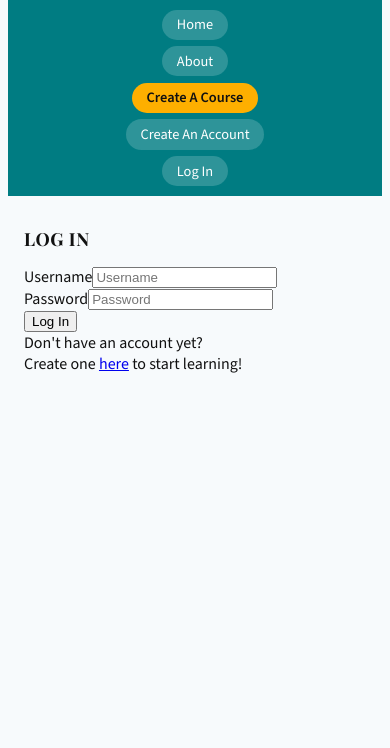
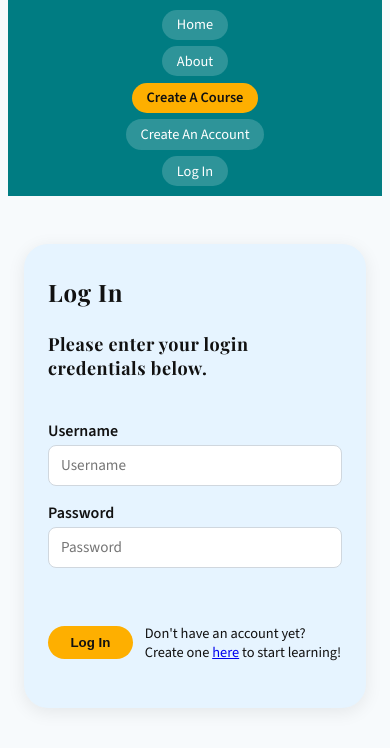
Before and after one commit to SheCodesAus/boolean-bears_frontend, a React (Vite) app: page /login in a window 390 px wide. Shown: the top 748 px of the page. Built offline with nearby package versions, Linux system fonts and the light colour scheme; a web font is replaced by a local one.

Commit message:
shared form css and other separate form css applied or updated. Affects login/out, create account, create course pages

```diff
--- a/src/components/CreateAccountForm.jsx
+++ b/src/components/CreateAccountForm.jsx
@@ -41,7 +41,7 @@ function CreateAccountForm() {
             await postCreateAccount(payload);
 
             // SUCCESS: Redirect to the the login page.
-            alert ("Account created successfully! Please log in.");
+            alert("Account created successfully! Please log in.");
             navigate("/login");
 
         } catch (err) {
@@ -52,11 +52,11 @@ function CreateAccountForm() {
     };
 
     return (
-        <form className="create-account-form" onSubmit={handleSubmit}>
-            <h2>Create An Account</h2>
-            {error && <p style={{ color: 'red' }}>{error}</p>}
+        <form className="form-grid" onSubmit={handleSubmit}>
+            <h2>Please create your account below by entering your details.</h2>
+            {error && <p style={{ color: "red" }}>{error}</p>}
 
-            <div className="field-group">
+            <div className="form-field">
                 <label htmlFor="username">Username</label>
                 <input
                     type="text"
@@ -64,10 +64,10 @@ function CreateAccountForm() {
                     placeholder="Username"
                     onChange={handleChange}
                     value={credentials.username}
-                    />
+                />
             </div>
 
-            <div className="field-group">
+            <div className="form-field">
                 <label htmlFor="emailaddress">Email</label>
                 <input
                     type="text"
@@ -75,9 +75,10 @@ function CreateAccountForm() {
                     placeholder="Email address"
                     onChange={handleChange}
                     value={credentials.emailaddress}
-                    />
+                />
             </div>
-            <div className="field-group">
+
+            <div className="form-field">
                 <label htmlFor="password">Password</label>
                 <input
                     type="password"
@@ -85,12 +86,14 @@ function CreateAccountForm() {
                     placeholder="Enter a password"
                     onChange={handleChange}
                     value={credentials.password}
-                    />
+                />
             </div>
 
-            <button type="submit">
-                Sign Up
-            </button>
+            <div className="form-actions">
+                <button type="submit" className="primary-btn">
+                    Sign Up
+                </button>
+            </div>
         </form>
     );
 }
--- a/src/components/CreateCourseForm.css
+++ b/src/components/CreateCourseForm.css
@@ -1,5 +1,5 @@
-/* Form container */
-form {
+/* Only styles the create course form */
+.create-course-form {
     max-width: 900px;
     margin: 0 auto;
     padding: var(--padding-medium);
@@ -7,7 +7,7 @@ form {
 }
 
 /* Tiptap editor styling */
-.tiptap {
+.create-course-form .tiptap {
     max-width: 100%;
     min-height: 200px;
     padding: 0.75rem;
@@ -16,17 +16,18 @@ form {
     word-wrap: break-word;
     overflow-wrap: break-word;
     white-space: normal;
+    background-color: var(--white);
 }
 
-.tiptap p {
+.create-course-form .tiptap p {
     word-wrap: break-word;
     overflow-wrap: break-word;
     margin: 0.5rem 0;
 }
 
-.tiptap:focus {
-    outline: 2px solid var(--primary-color, #007bff);
-    border-color: var(--primary-color, #007bff);
+.create-course-form .tiptap:focus {
+    outline: 2px solid var(--highlight);
+    border-color: var(--highlight);
 }
 
 /* Form inputs */
--- a/src/components/LoginForm.jsx
+++ b/src/components/LoginForm.jsx
@@ -6,7 +6,7 @@ import { useAuth } from "../hooks/use-auth.js";
 
 function LoginForm() {
     const navigate = useNavigate();
-    const {auth, setAuth} = useAuth();
+    const { auth, setAuth } = useAuth();
 
     const [credentials, setCredentials] = useState({
         username: "",
@@ -33,7 +33,7 @@ function LoginForm() {
                 window.localStorage.setItem("token", response.token);
                 window.localStorage.setItem("username", credentials.username);
                 setAuth({
-                    token:response.token,
+                    token: response.token,
                     username: credentials.username,
                 });
                 navigate("/");
@@ -42,33 +42,41 @@ function LoginForm() {
     };
 
     return (
-        <form>
-            <h2>LOG IN</h2>
-            <div>
+        <form className="form-grid" onSubmit={handleSubmit}>
+            <h2>Please enter your login credentials below.</h2>
+
+            <div className="form-field">
                 <label htmlFor="username">Username</label>
                 <input
                     type="text"
                     id="username"
                     placeholder="Username"
                     onChange={handleChange}
+                    value={credentials.username}
                 />
             </div>
-            <div>
+
+            <div className="form-field">
                 <label htmlFor="password">Password</label>
                 <input
                     type="password"
                     id="password"
                     placeholder="Password"
                     onChange={handleChange}
+                    value={credentials.password}
                 />
             </div>
-            <button type="submit" onClick={handleSubmit}>
-                Log In
-            </button>
-            <div className="signup-prompt">
-                Don't have an account yet?
-                <br />
-                Create one <Link to="/createaccount">here</Link> to start learning!
+
+            <div className="form-actions">
+                <button type="submit" className="primary-btn">
+                    Log In
+                </button>
+
+                <p className="form-helper signup-prompt">
+                    Don&apos;t have an account yet?
+                    <br />
+                    Create one <Link to="/createaccount">here</Link> to start learning!
+                </p>
             </div>
         </form>
     );
--- a/src/pages/CreateAccountPage.jsx
+++ b/src/pages/CreateAccountPage.jsx
@@ -1,7 +1,14 @@
 import CreateAccountForm from "../components/CreateAccountForm";
 
 function CreateAccountPage() {
-    return<CreateAccountForm />;
+    return (
+        <div className="form-page">
+            <div className="form-card">
+                <h1>Create an Account</h1>
+                <CreateAccountForm />
+            </div>
+        </div>
+    );
 }
 
 export default CreateAccountPage;
--- a/src/pages/CreateCoursePage.jsx
+++ b/src/pages/CreateCoursePage.jsx
@@ -1,7 +1,14 @@
 import CreateCourseForm from "../components/CreateCourseForm";
 
 function CreateCoursePage() {
-    return <CreateCourseForm />;
+    return (
+        <div className="form-page">
+            <div className="form-card">
+                <h1>Create a Course</h1>
+                <CreateCourseForm />
+            </div>
+        </div>
+    );
 }
 
 export default CreateCoursePage;
--- a/src/pages/LoginPage.jsx
+++ b/src/pages/LoginPage.jsx
@@ -1,7 +1,14 @@
 import LoginForm from "../components/LoginForm.jsx";
 
 function LoginPage() {
-    return <LoginForm />;
+    return (
+        <div className="form-page">
+            <div className="form-card">
+                <h1>Log In</h1>
+                <LoginForm />
+            </div>
+        </div>
+    );
 }
 
 export default LoginPage;
--- a/src/styles.css
+++ b/src/styles.css
@@ -46,8 +46,95 @@ h4 {
     letter-spacing: 0.03em;
 }
 
+/* === Shared form layout ================================== */
 
-/* need to build reuseable button styles? Then it can be used across multiple pages for consistency */
+.form-page {
+    display: flex;
+    justify-content: center;
+    padding: 3rem 1rem 4rem;
+}
+
+.form-card {
+    width: 100%;
+    max-width: 720px;
+    background-color: #e6f4ff;
+    /* pale blue panel */
+    border-radius: 24px;
+    padding: 2.5rem 3rem;
+    box-shadow: 0 4px 18px rgba(0, 0, 0, 0.08);
+}
+
+/* Headings inside form cards */
+.form-card h1,
+.form-card h2 {
+    margin-top: 0;
+    margin-bottom: 1.5rem;
+    text-align: left;
+}
+
+/* Generic form layout */
+.form-grid {
+    display: flex;
+    flex-direction: column;
+    gap: 1rem;
+}
+
+.form-field label {
+    display: block;
+    font-weight: 600;
+    margin-bottom: 0.25rem;
+}
+
+.form-field input,
+.form-field textarea,
+.form-field select {
+    width: 100%;
+    border-radius: 8px;
+    border: 1px solid #d0d7de;
+    padding: 0.6rem 0.75rem;
+    font-family: var(--font-sourcesans);
+    font-size: 0.95rem;
+    box-sizing: border-box;
+    background-color: var(--white);
+}
+
+/* Focus state for accessibility */
+.form-field input:focus,
+.form-field textarea:focus,
+.form-field select:focus {
+    outline: 2px solid var(--highlight);
+    border-color: var(--highlight);
+}
+
+/* Actions row */
+.form-actions {
+    margin-top: 1.5rem;
+    display: flex;
+    gap: 0.75rem;
+    align-items: center;
+    flex-wrap: wrap;
+}
+
+.primary-btn {
+    border: none;
+    border-radius: 999px;
+    padding: 0.55rem 1.4rem;
+    background-color: var(--action);
+    color: var(--black);
+    font-weight: 600;
+    cursor: pointer;
+}
+
+.primary-btn:hover {
+    background-color: var(--brand);
+    color: var(--white);
+}
+
+/* Helper text */
+.form-helper {
+    font-size: 0.9rem;
+    margin-top: 1rem;
+}
 
 /* Media queries for smaller screens */
 @media (max-width: 768px) {
@@ -67,4 +154,8 @@ h4 {
         flex-direction: column;
         gap: var(--padding-base);
     }
+
+    .form-card {
+        padding: 2rem 1.5rem;
+    }
 }
```
Also changed, not shown: src/components/CreateCourseForm.jsx (+28 -15 lines).
